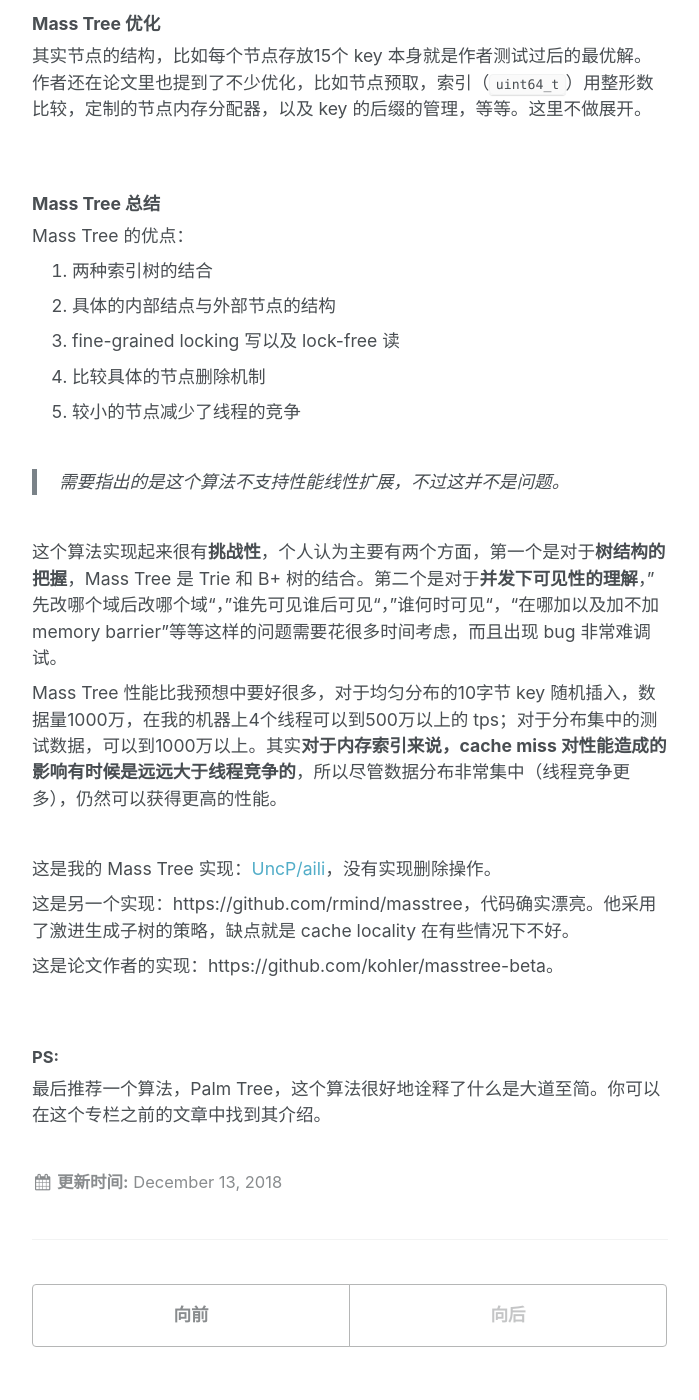
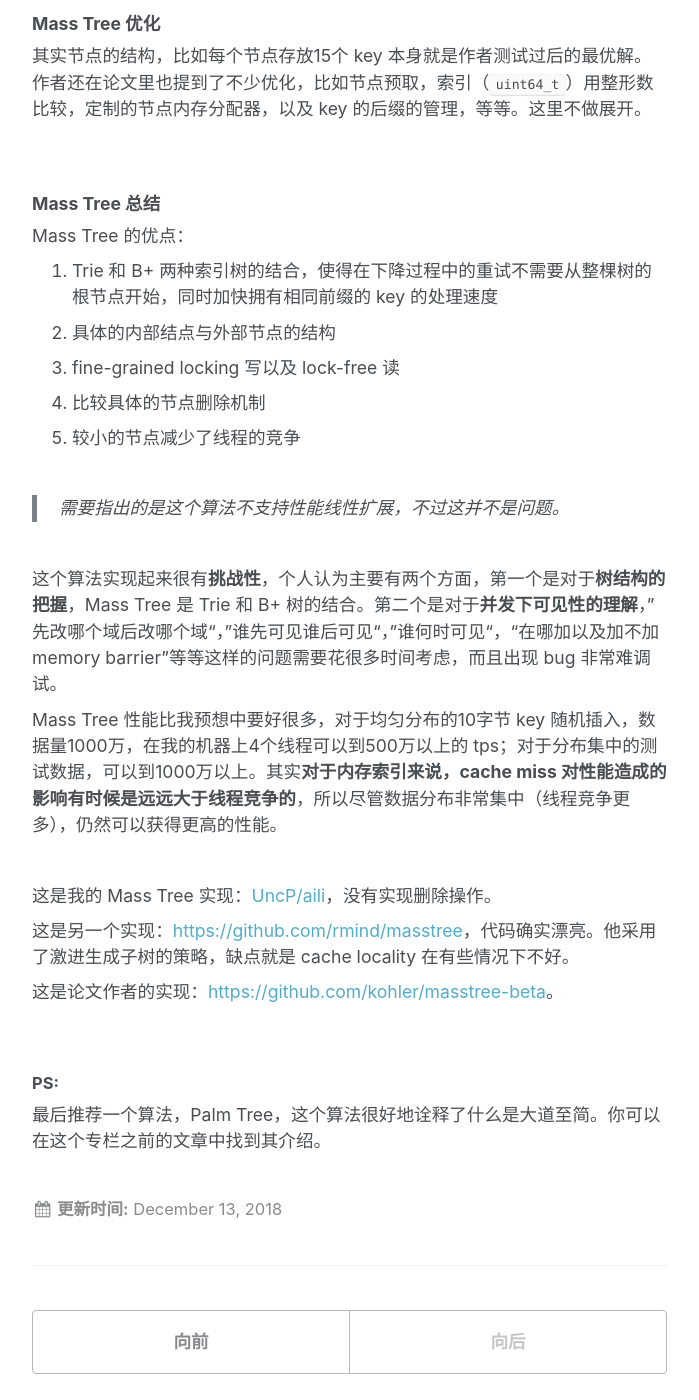
Before and after one commit to UncP/UncP.github.io, a Jekyll site: the page built from _posts/BTree/2018-12-13-Mass-Tree.md, in a window 1280 px wide and 1400 px high, scrolled down 8612 px. Shown: the whole window, without its empty margins (290-989 px from the left). Built offline with Jekyll 4.4.1, drawn with Linux system fonts in a browser that asks for light colours; part of the change alters nothing that is shown; some of the changed text lies outside the part shown.

Commit message:
Mass Tree

```diff
--- a/_posts/BTree/2018-12-13-Mass-Tree.md
+++ b/_posts/BTree/2018-12-13-Mass-Tree.md
@@ -1,6 +1,8 @@
 ## Mass Tree
 
 这篇文章介绍 Trie 树和 B+ 树结合而成的并发算法——**Mass Tree**。
+
+&nbsp;Mass Tree 是 2012 年提出的，引用了很多 OLFIT Tree 以及 B<sup>link</sup> Tree 的概念。（这个专栏的第一篇文章介绍了 B<sup>link</sup> Tree。）
 
 &nbsp;
 
@@ -21,8 +23,6 @@
 > 注意上面 <= h，极端情况下才会放在 h 层，否则会尽可能地把 key 放在较低的层，比如 Mass Tree 中所有 key 都是8字节，那么它们都位于 layer 0，突然来了一个1k字节长度的 key，显然没有必要把这个 key 放在第一百多层，如果这个 key 的前8字节没有和其他 key 冲突的话，那么它也会被放在 layer 0，如果发生了冲突，那么我们只需要生成新的子树（subtree），把这个 key 放在 layer 1 就可以，即层数是懒惰生成的，只有当出现节点8字节索引相同时才会生成新的 layer。
 
 &nbsp;
-
-Mass Tree 是 2012 年提出的，引用了很多 OLFIT Tree 以及 B<sup>link</sup> Tree 的概念。（这个专栏的第一篇文章介绍了 B<sup>link</sup> Tree。）
 
 同一层的所有叶节点会被双向连接（`next` 和 `prev`）在一起，但是内部结点是不连接的，这和 B<sup>link</sup> Tree 不一样，后者对所有节点维护单向连接（`next`），所以 Mass Tree 在进行根节点到叶子节点的下降过程时，逻辑和  B<sup>link</sup> Tree 是不一样的。
 
@@ -156,7 +156,7 @@ unstable 状态（图中绿色方块），插入流程的 case 3，当出现8字
 
 Mass Tree 的优点：
 
-1. 两种索引树的结合
+1. Trie 和 B+ 两种索引树的结合，使得在下降过程中的重试不需要从整棵树的根节点开始，同时加快拥有相同前缀的 key 的处理速度
 2. 具体的内部结点与外部节点的结构
 3. fine-grained locking 写以及 lock-free 读
 4. 比较具体的节点删除机制
@@ -172,9 +172,9 @@ Mass Tree 性能比我预想中要好很多，对于均匀分布的10字节 key
 
 这是我的 Mass Tree 实现：[UncP/aili](https://github.com/UncP/aili)，没有实现删除操作。
 
-这是另一个实现：https://github.com/rmind/masstree，代码确实漂亮。他采用了激进生成子树的策略，缺点就是 cache locality 在有些情况下不好。
+这是另一个实现：[https://github.com/rmind/masstree](https://github.com/rmind/masstree)，代码确实漂亮。他采用了激进生成子树的策略，缺点就是 cache locality 在有些情况下不好。
 
-这是论文作者的实现：https://github.com/kohler/masstree-beta。
+这是论文作者的实现：[https://github.com/kohler/masstree-beta](https://github.com/kohler/masstree-beta)。
 
 &nbsp;
 
```
